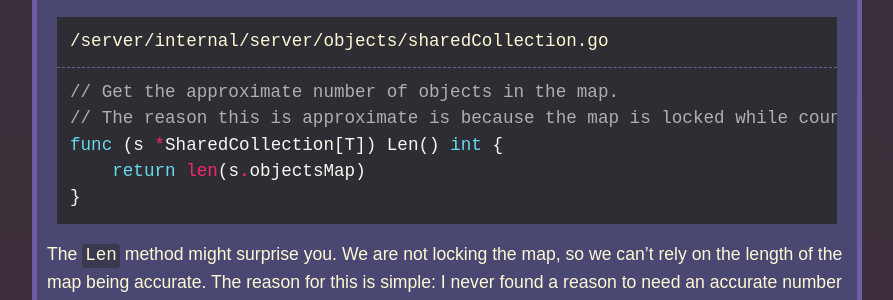
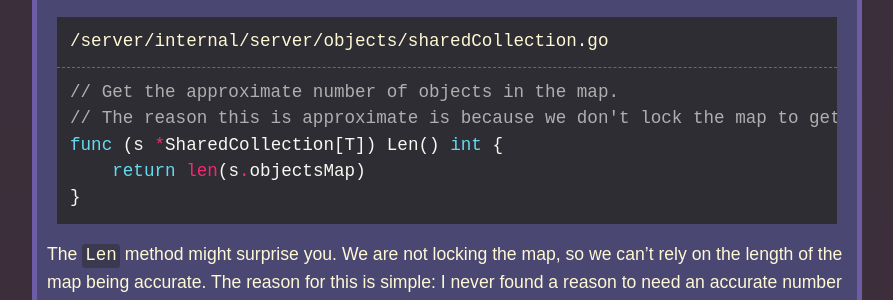
Before and after one commit to tristanbatchler/tbat.me, a Jekyll site: the page built from _posts/2024-11-09-godot-golang-mmo-part-3.md, in a window 1280 px wide and 900 px high, scrolled down 8205 px. Shown: the part 152-452 px from the top of the window, without its empty margins (193-1086 px from the left). Built offline with Jekyll 4.4.1, drawn with Linux system fonts in a browser that asks for light colours; some web fonts are replaced.

Commit message:
Clarify comment on approximate object count in SharedCollection and add download link for release v0.03 in part 4 of Godot Golang MMO tutorial

````diff
--- a/_posts/2024-11-09-godot-golang-mmo-part-3.md
+++ b/_posts/2024-11-09-godot-golang-mmo-part-3.md
@@ -340,7 +340,7 @@
 ```
 ```go
 // Get the approximate number of objects in the map.
-// The reason this is approximate is because the map is locked while counting.
+// The reason this is approximate is because we don't lock the map to get the length.
 func (s *SharedCollection[T]) Len() int {
     return len(s.objectsMap)
 }
````
Also changed, not shown: _posts/2024-11-10-godot-golang-mmo-part-4.md (+2 -0 lines).
